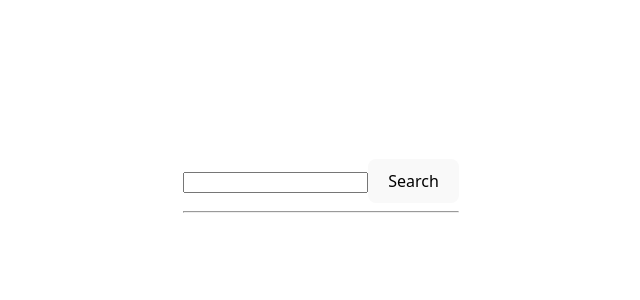
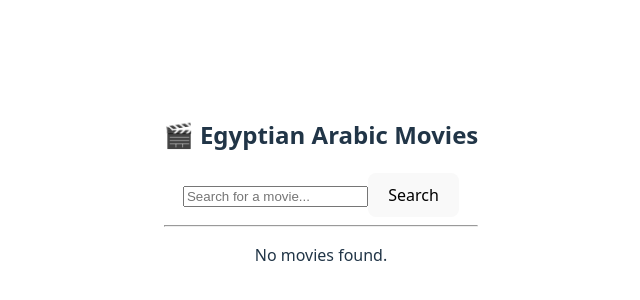
Before and after one commit to sohaila90/AMDB, a React (Vite) app in the folder client/: page / in a window 1280 px wide. Shown: the part 210-510 px from the top of the page, without its empty margins (319-959 px from the left). Built offline with nearby package versions, Linux system fonts and the light colour scheme.

Commit message:
Update App.jsx

```diff
--- a/client/src/App.jsx
+++ b/client/src/App.jsx
@@ -1,69 +1,76 @@
-import { useState } from "react";
+import { useState, useEffect } from "react";
 import "./App.css";
-import axios from "axios";
 
 function App() {
-
   const [movie, setMovie] = useState("");
   const [data, setData] = useState([]);
   const [loading, setLoading] = useState(false);
 
-  const fetchData = async() => {
+  const fetchMovies = async (query = "") => {
     if (!movie.trim()) return;
-    setLoading(true)
-
+    setLoading(true);
     try {
       const response = await fetch("http://localhost:8080/movies", {
-        method: "POST",
+        method: query ? "POST" : "GET",
         headers: {
           "Content-Type": "application/json",
         },
-        body: JSON.stringify({movie: movie}),
-      })
-      if(response.ok) {
-        const json = await response.json()
-        console.log(data)
+        body: query ? JSON.stringify({ movie: query }) : null,
+      });
+      if (response.ok) {
+        const json = await response.json();
         setData(json.results || []);
       } else {
-        console.error("Failed to fetch")
+        console.error("Failed to fetch");
       }
     } catch (error) {
-      console.log(error)
+      console.log(error);
     } finally {
-      setLoading(false)
+      setLoading(false);
     }
   };
 
-  return <div>
-    <input type="text" value={movie} onChange={(e) => {setMovie(e.target.value)}} />
+  useEffect(() => {
+    fetchMovies();
+  }, []);
+
+    return (
+    <div>
+      <h2>🎬 Egyptian Arabic Movies</h2>
+
+      <input
+        type="text"
+        value={movie}
+        onChange={(e) => setMovie(e.target.value)}
+        placeholder="Search for a movie..."
+      />
+
       <button
         onClick={() => {
-      fetchData();
+          fetchMovies(movie);
         }}
       >
         Search
       </button>
-    {loading ? <p>Loading</p> : null}
+
+      {loading && <p>Loading...</p>}
+
       <hr />
 
-
-      {data.length > 0 && (
+      {data.length > 0 ? (
         <ul>
-  {data.map ((m) => (
+          {data.map((m) => (
             <li key={m.id}>
-    <h3>{m.original_title}</h3>
+              <h3>{m.title || m.original_title}</h3>
+              {m.overview && <p>{m.overview}</p>}
             </li>
           ))}
         </ul>
+      ) : (
+        !loading && <p>No movies found.</p>
       )}
     </div>
-
-  //           <span >{array}</span>
-
-  //         ))}
-  //     <h1>Hallo</h1>
-  //   </>
-  // );
+  );
 }
 
 export default App;
```
Lines whose indentation alone changed are shown as unchanged.
